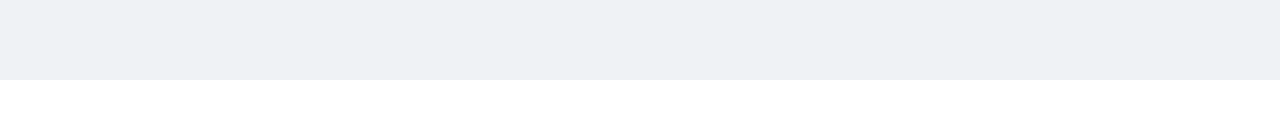
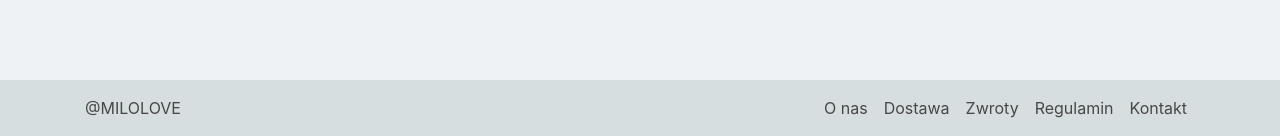
Before and after one commit to OllaWilk/bootstrap-home-page-shop, a website: page index.html in a window 1280 px wide. Shown: the part 2662-2798 px from the top of the page. Before the commit the page ends 2742 px from the top, so only its background shows below. Drawn offline with nearby package versions, Linux system fonts and the light colour scheme.

Commit message:
add footer

```diff
--- a/index.html
+++ b/index.html
@@ -299,6 +299,25 @@
             </div>
         </div>
     </section>
+    <footer style="background-color: #d7dedf; color: #474747;">
+        <div class="container">
+            <div class="row pt-3">
+                <div class="col-lg-3 ">
+                    <p>@MILOLOVE</p>
+                </div>
+                <div class="col-md-9">
+                    <div class="card-privacy d-flex justify-content-end">
+                        <p class="px-2">O nas</p>
+                        <p class="px-2">Dostawa</p>
+                        <p class="px-2">Zwroty</p>
+                        <p class="px-2">Regulamin</p>
+                        <p class="px-2">Kontakt</p>
+                    </div>
+                </div>
+            </div>
+        </div>
+
+    </footer>
 
     <script src="https://code.jquery.com/jquery-3.5.1.slim.min.js"
         integrity="sha384-DfXdz2htPH0lsSSs5nCTpuj/zy4C+OGpamoFVy38MVBnE+IbbVYUew+OrCXaRkfj"
```
